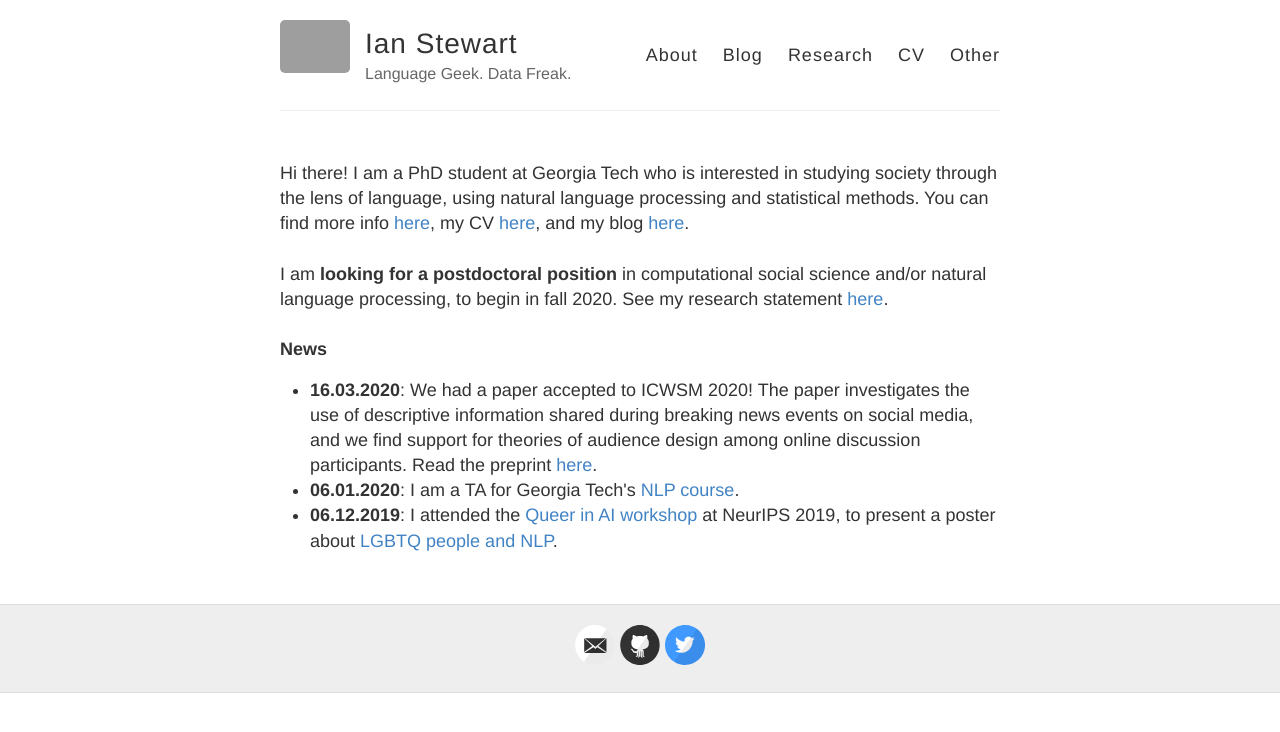
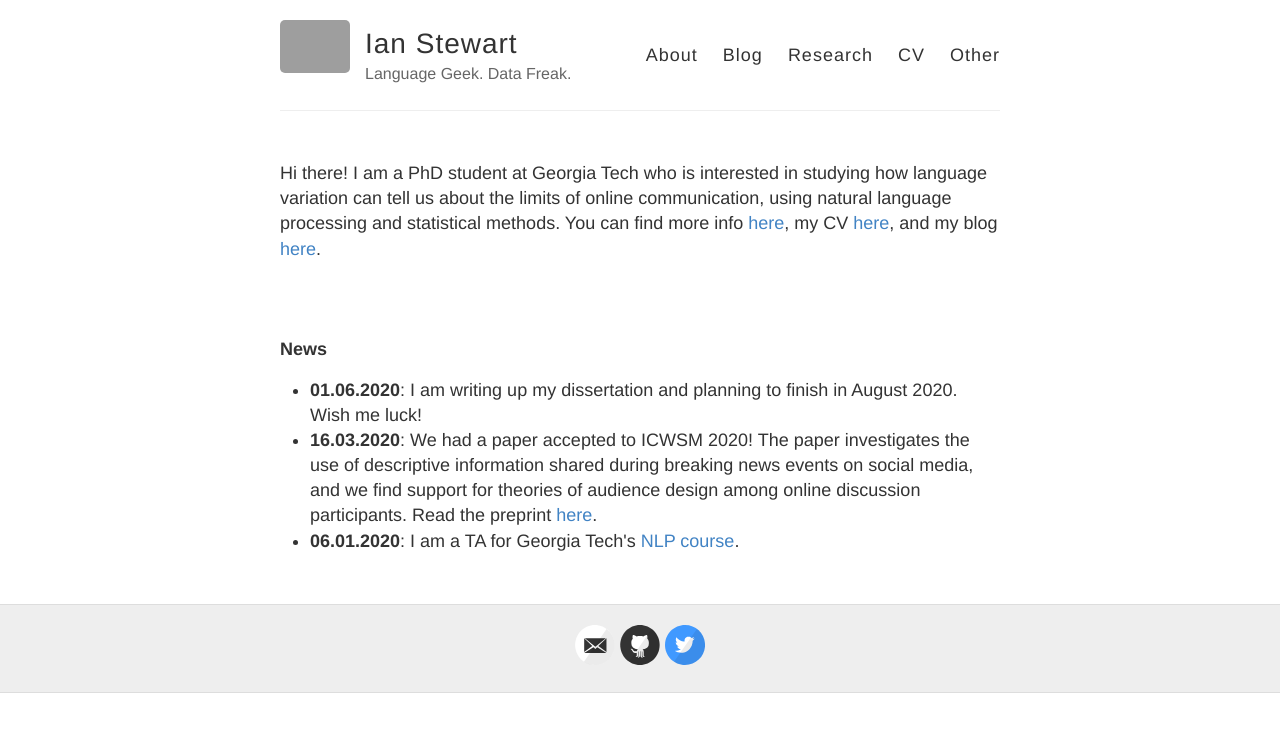
Before and after one commit to ianbstewart/ianbstewart.github.io, a Jekyll site: the page built from index.html, in a window 1280 px wide. Shown: the top 732 px of the page. Built offline with Jekyll 4.4.1, drawn with Linux system fonts in a browser that asks for light colours; grey boxes are pictures that could not be loaded.

Commit message:
updated home page

```diff
--- a/index.html
+++ b/index.html
@@ -3,20 +3,17 @@ layout: default
 ---
 
 Hi there!
-I am a PhD student at Georgia Tech who is interested in studying society through the lens of language, using natural language processing and statistical methods.
+I am a PhD student at Georgia Tech who is interested in studying how language variation can tell us about the limits of online communication, using natural language processing and statistical methods.
 You can find more info <a href="./about/">here</a>, my CV <a href="./docs/istewart_cv.pdf">here</a>, and my blog <a href="./blog/">here</a>.
 
 <br><br>
 
-I am <b>looking for a postdoctoral position</b> in computational social science and/or natural language processing, to begin in fall 2020.
-See my research statement <a href="docs/research_statement_general.pdf">here</a>.
-
 <br><br>
 <b>News</b><br>
 <ul>
+<li><b>01.06.2020</b>: I am writing up my dissertation and planning to finish in August 2020. Wish me luck!
 <li><b>16.03.2020</b>: We had a paper accepted to ICWSM 2020! The paper investigates the use of descriptive information shared during breaking news events on social media, and we find support for theories of audience design among online discussion participants. Read the preprint <a href="https://arxiv.org/abs/1909.08784">here</a>.
 <li><b>06.01.2020</b>: I am a TA for Georgia Tech's <a href="https://www.cc.gatech.edu/classes/AY2020/cs7650_spring/">NLP course</a>.
-<li><b>06.12.2019</b>: I attended the <a href="https://sites.google.com/view/queer-in-ai/neurips-2019">Queer in AI workshop</a> at NeurIPS 2019, to present a poster about <a href="http://ianbstewart.github.io/queer_NLP/">LGBTQ people and NLP</a>.
 </ul>
 
 <!-- <div class="posts">
```
